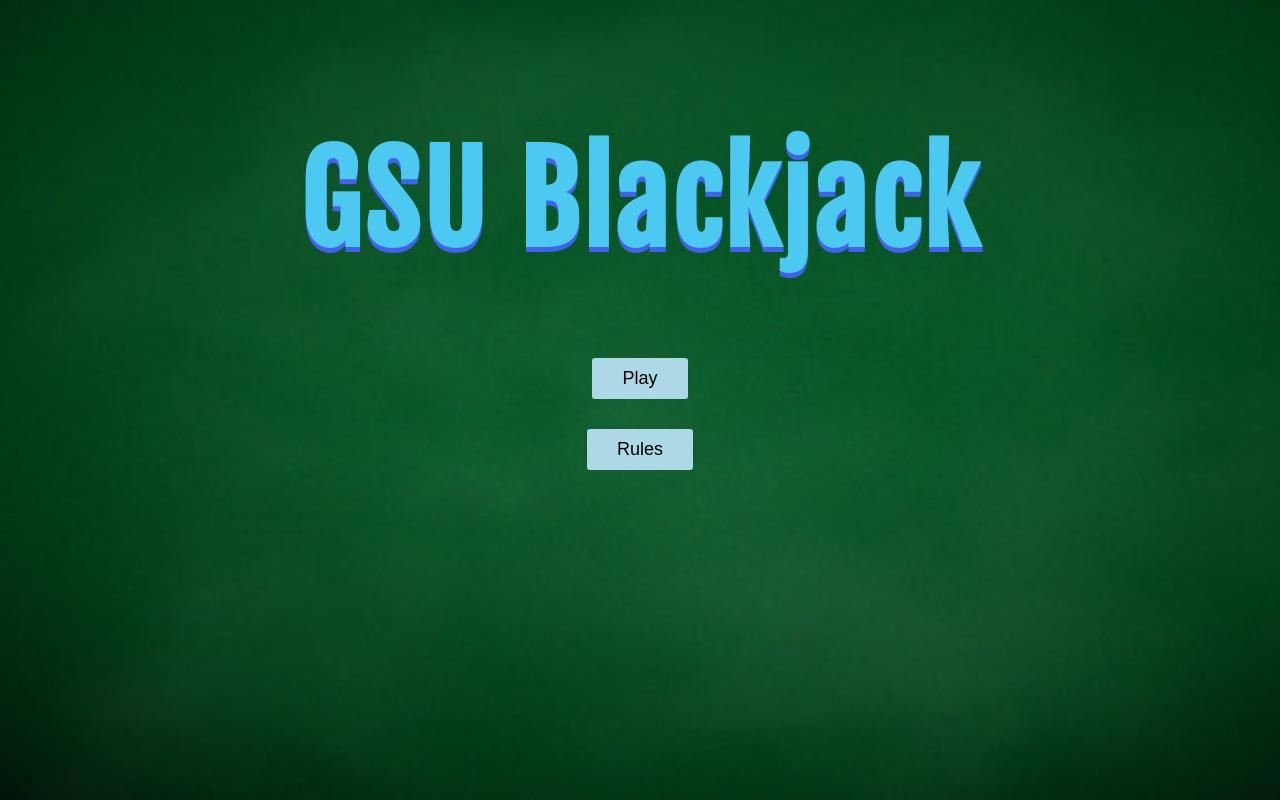
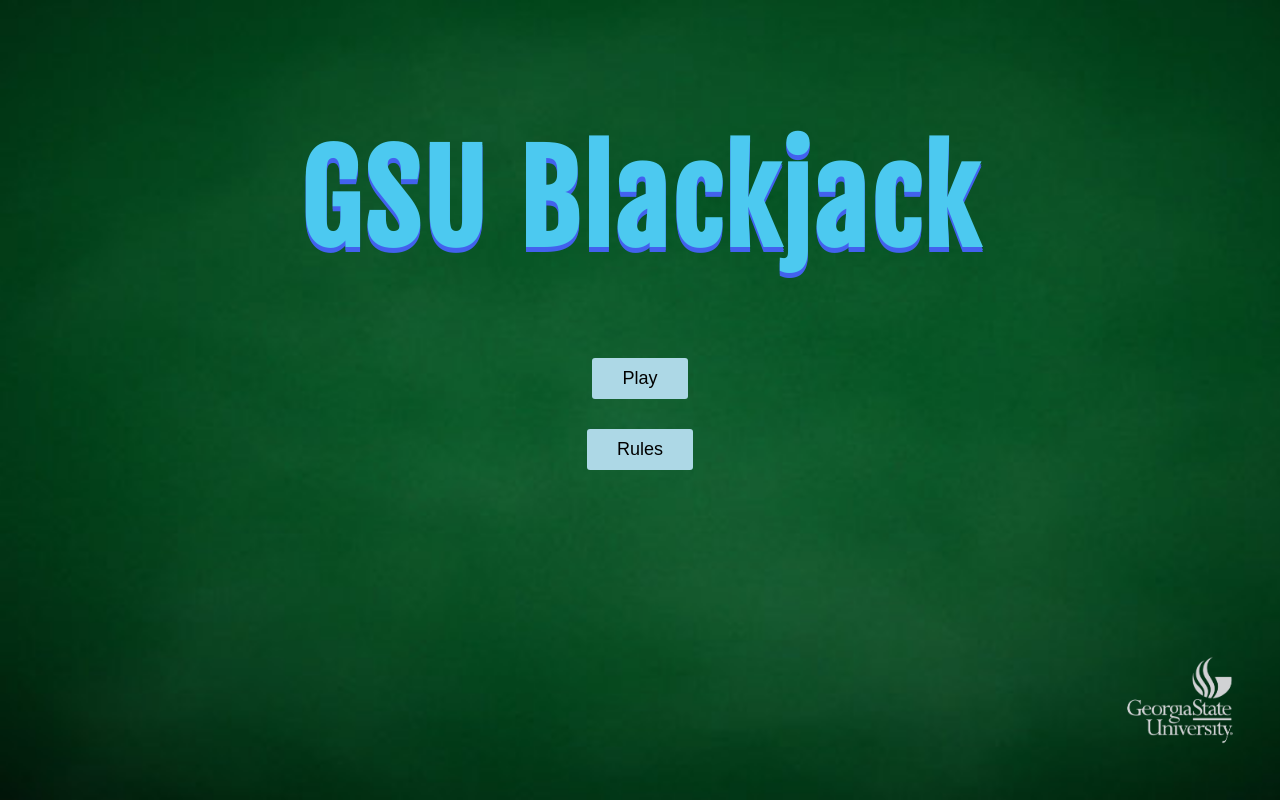
Before and after one commit to JonMize/BlackJack, a plain HTML site: page homepage.html in a window 1280 px wide. Drawn offline with Linux system fonts and the light colour scheme.

Commit message:
Add GSU img to homepage

```diff
--- a/homepage.css
+++ b/homepage.css
@@ -55,3 +55,11 @@ body{
 a{
     text-decoration: none;
 }
+
+img{
+  position: absolute;
+  right: 0px;
+  bottom: 0px;
+  height: 200px;
+  width: auto;
+}
--- a/homepage.html
+++ b/homepage.html
@@ -23,6 +23,10 @@
         </a>
     </div>
 
+    <div class="img">
+        <img src="gsu.png" alt="GSU Logo">
+    </div>
+
 
 </body>
 </html>
```
